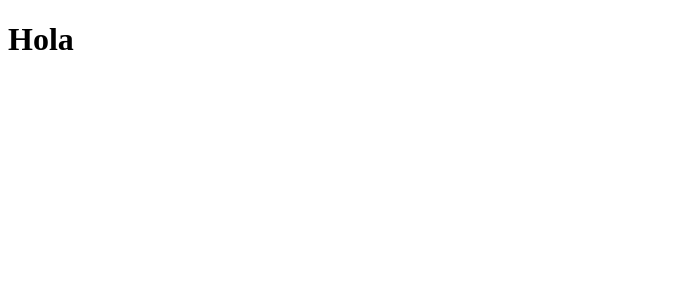
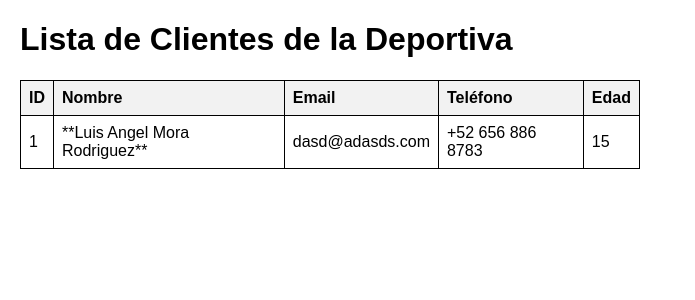
Before and after one commit to Ricardo-SM08/UII_p5_RSM_062, a Django app: page / in a window 1280 px wide. Before the commit the part shown is almost empty. Shown: the top 300 px of the page, without its empty margins (0-695 px from the left). Run offline with Django 5.2, Linux system fonts and the light colour scheme; data comes from the database, SQL or seed files in the repository.

Commit message:
Segundo commit

```diff
--- a/app_cliente/templates/index.html
+++ b/app_cliente/templates/index.html
@@ -1,15 +1,46 @@
-<!doctype html>
-<html>
+<!DOCTYPE html>
+<html lang="es">
 <head>
-    <meta charset="utf-8">
-    <title>Clientes</title>
+    <meta charset="UTF-8">
+    <title>Lista de Estudiantes</title>
+    <style>
+        body { font-family: Arial, sans-serif; margin: 20px; }
+        table { width: 50%; border-collapse: collapse; }
+        th, td { border: 1px solid black; padding: 8px; text-align: left; }
+        th { background-color: #f2f2f2; }
+    </style>
 </head>
 <body>
+    <h1>Lista de Clientes de la Deportiva</h1>
 
-
-
-
-    <h1>Hola </h1>
+    <table>
+        <thead>
+            <tr>
+                <th>ID</th>
+                <th>Nombre</th>
+                <th>Email</th>
+                <th>Teléfono</th>
+                <th>Edad</th>
+            </tr>
+        </thead>
+        <tbody>
+            <!--cliente es una variable temporal-->
+            <!--clientes es la variable que viene de la views.py // contexto-->
+            {% for cliente in clientes %}
+            <tr>
+                <td>{{ cliente.id }}</td>
+                <td>**{{ cliente.nombre }}**</td>
+                <td>{{ cliente.email }}</td>
+                <td>{{ cliente.telefono|default:"N/A" }}</td>
+                <td>{{ cliente.edad|default:"N/A" }}</td>
+            </tr>
+            {% empty %}
+            <tr>
+                <td colspan="5">Aún no hay clientes registrados en la base de datos.</td>
+            </tr>
+            {% endfor %}
+        </tbody>
+    </table>
 
 </body>
 </html>
--- a/app_cliente/views.py
+++ b/app_cliente/views.py
@@ -1,5 +1,17 @@
+# app_cliente/views.py
+
 from django.shortcuts import render
+# IMPORTA TU MODELO CLIENTE de la app actual (app_cliente.models)
+from .models import Cliente
 
-# Create your views here.
 def index(request):
-    return render(request, 'index.html')
+    # 1. Obtiene TODOS los objetos de tu modelo Cliente
+    datos_cliente = Cliente.objects.all()
+
+    contexto = {
+        # Cambiamos el nombre de la variable para ser más claros, si quieres
+        'clientes': datos_cliente
+    }
+
+    # Renderiza la plantilla, pasando el contexto
+    return render(request, 'index.html', contexto)
```
